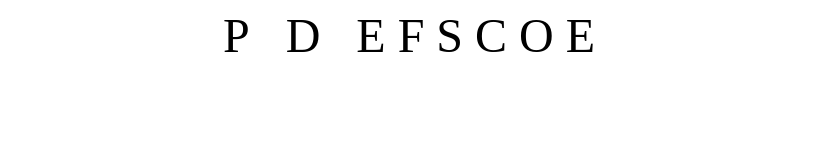
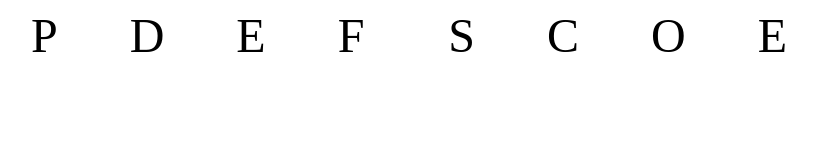
Before and after one commit to tigrointrigo/tigrointrigo.github.io, a plain HTML site: page chart.html in a window 1280 px wide. Shown: the whole page, without its empty margins (231-1047 px from the left). Drawn offline with Linux system fonts and the light colour scheme.

Commit message:
Update chart.html

```diff
--- a/chart.html
+++ b/chart.html
@@ -4,7 +4,8 @@
 </head>
 <body>
   <center>
-    <font face="Courier Bold" size="21">P&nbsp;&nbsp;&nbspD&nbsp;&nbsp;&nbspE   F   S   C   O   E</font>
+    <font face="Courier Bold" size="21">P&nbsp;&nbsp;&nbsp&nbsp;&nbsp;&nbsp;D&nbsp;&nbsp;&nbsp&nbsp;&nbsp;&nbsp;E&nbsp;&nbsp;&nbsp&nbsp;&nbsp;&nbsp;F&nbsp;&nbsp;&nbsp&nbsp;&nbsp;&nbsp;
+        S&nbsp;&nbsp;&nbsp&nbsp;&nbsp;&nbsp;C&nbsp;&nbsp;&nbsp&nbsp;&nbsp;&nbsp;O&nbsp;&nbsp;&nbsp&nbsp;&nbsp;&nbsp;E</font>
   </center>
 </body>
 </html>
```
